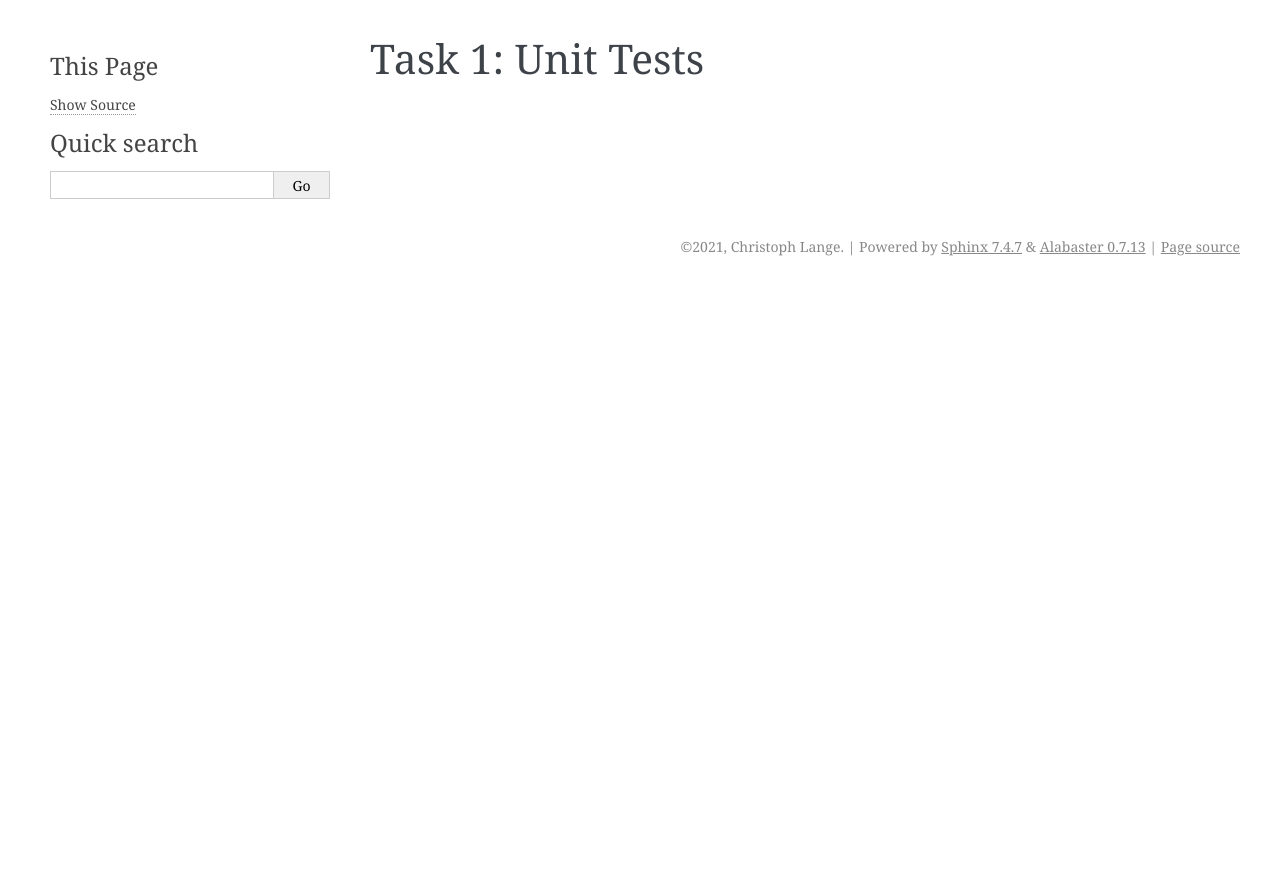
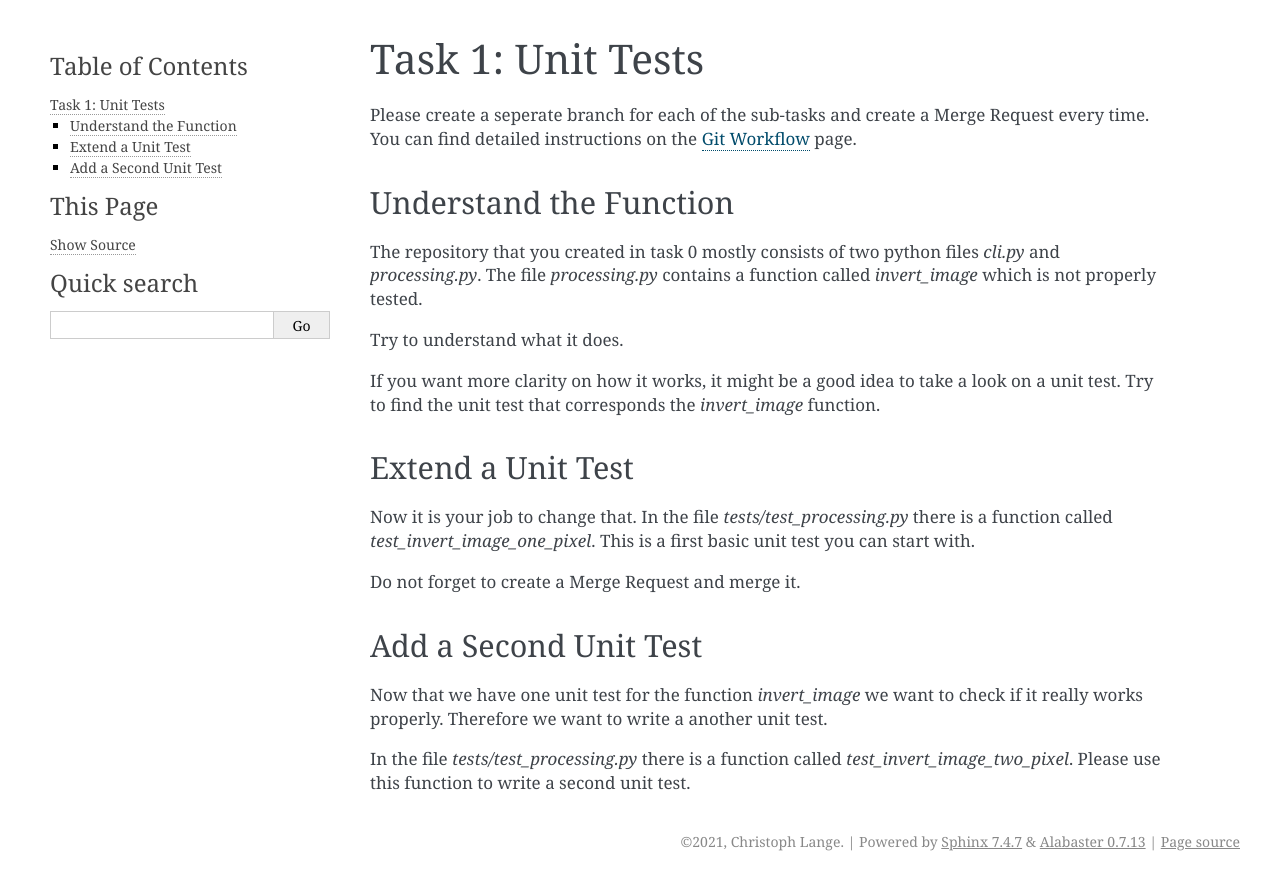
Before and after one commit to spirousschuh/cookiecutter-git-workshop-testing, a Sphinx documentation site: the page built from docs/tasks/task_1.rst, in a window 1280 px wide. Shown: the top 890 px of the page. Built offline with Sphinx 7.4.7, drawn with Linux system fonts in a browser that asks for light colours; pages that are not in the unit, such as notebooks, are missing from menus.

Commit message:
tasks finished

```diff
--- a/docs/git-basics/git_workflow.rst
+++ b/docs/git-basics/git_workflow.rst
@@ -1,3 +1,5 @@
+.. _git-workflow:
+
 ============
 Git Workflow
 ============
--- a/docs/index.rst
+++ b/docs/index.rst
@@ -41,7 +41,6 @@ above
    tasks/task_1
    tasks/task_2
    tasks/task_3
-   tasks/task_4
 
 
 Indices and tables
--- a/docs/tasks/task_1.rst
+++ b/docs/tasks/task_1.rst
@@ -1,3 +1,43 @@
 ==================
 Task 1: Unit Tests
 ==================
+
+Please create a seperate branch for each of the sub-tasks and create a
+Merge Request every time.
+You can find detailed instructions on the :ref:`git-workflow` page.
+
+Understand the Function
+-----------------------
+
+The repository that you created in task 0 mostly consists of two python files
+*cli.py* and *processing.py*. The file *processing.py* contains a function
+called *invert_image* which is not properly tested.
+
+Try to understand what it does.
+
+If you want more clarity on how it works, it might be a good idea to take a
+look on a unit test. Try to find the unit test that corresponds the
+*invert_image* function.
+
+
+Extend a Unit Test
+------------------
+
+
+Now it is your job to change that. In the file *tests/test_processing.py* there
+is a function called *test_invert_image_one_pixel*. This is a first
+basic unit test you can start with.
+
+Do not forget to create a Merge Request and merge it.
+
+
+Add a Second Unit Test
+----------------------
+
+Now that we have one unit test for the function *invert_image* we want to
+check if it really works properly. Therefore we want to write a another
+unit test.
+
+In the file *tests/test_processing.py* there is a function called
+*test_invert_image_two_pixel*. Please use this function to write a second unit
+test.
```
Also changed, not shown: docs/tasks/task_2.rst (+17 -0 lines), docs/tasks/task_3.rst (+21 -0 lines), 3 other files.
